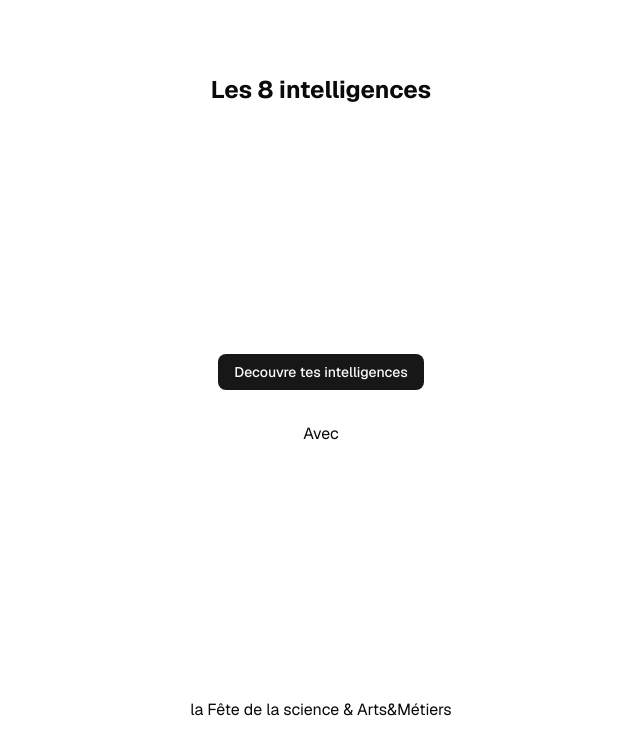
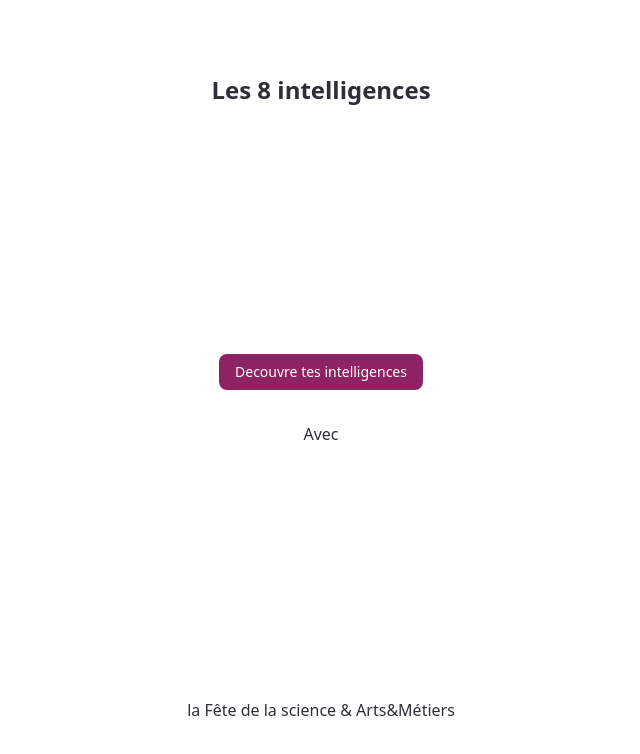
Before and after one commit to PierreJeanjacquot/8-intelligences, a Next.js app: page / in a window 1280 px wide. Shown: the top 754 px of the page, without its empty margins (319-959 px from the left). Built offline with nearby package versions, Linux system fonts and the light colour scheme.

Commit message:
style: A&M theme

```diff
--- a/src/app/globals.css
+++ b/src/app/globals.css
@@ -3,71 +3,31 @@
 
 @custom-variant dark (&:is(.dark *));
 
-@theme inline {
-  --color-background: var(--background);
-  --color-foreground: var(--foreground);
-  --font-sans: var(--font-geist-sans);
-  --font-mono: var(--font-geist-mono);
-  --color-sidebar-ring: var(--sidebar-ring);
-  --color-sidebar-border: var(--sidebar-border);
-  --color-sidebar-accent-foreground: var(--sidebar-accent-foreground);
-  --color-sidebar-accent: var(--sidebar-accent);
-  --color-sidebar-primary-foreground: var(--sidebar-primary-foreground);
-  --color-sidebar-primary: var(--sidebar-primary);
-  --color-sidebar-foreground: var(--sidebar-foreground);
-  --color-sidebar: var(--sidebar);
-  --color-chart-5: var(--chart-5);
-  --color-chart-4: var(--chart-4);
-  --color-chart-3: var(--chart-3);
-  --color-chart-2: var(--chart-2);
-  --color-chart-1: var(--chart-1);
-  --color-ring: var(--ring);
-  --color-input: var(--input);
-  --color-border: var(--border);
-  --color-destructive: var(--destructive);
-  --color-accent-foreground: var(--accent-foreground);
-  --color-accent: var(--accent);
-  --color-muted-foreground: var(--muted-foreground);
-  --color-muted: var(--muted);
-  --color-secondary-foreground: var(--secondary-foreground);
-  --color-secondary: var(--secondary);
-  --color-primary-foreground: var(--primary-foreground);
-  --color-primary: var(--primary);
-  --color-popover-foreground: var(--popover-foreground);
-  --color-popover: var(--popover);
-  --color-card-foreground: var(--card-foreground);
-  --color-card: var(--card);
-  --radius-sm: calc(var(--radius) - 4px);
-  --radius-md: calc(var(--radius) - 2px);
-  --radius-lg: var(--radius);
-  --radius-xl: calc(var(--radius) + 4px);
-}
-
 :root {
   --background: rgb(255, 255, 255);
-  --foreground: rgb(10, 10, 10);
+  --foreground: rgb(49, 45, 54);
   --card: rgb(255, 255, 255);
   --card-foreground: rgb(10, 10, 10);
   --popover: rgb(255, 255, 255);
   --popover-foreground: rgb(10, 10, 10);
-  --primary: rgb(23, 23, 23);
-  --primary-foreground: rgb(250, 250, 250);
-  --secondary: rgb(245, 245, 245);
-  --secondary-foreground: rgb(23, 23, 23);
+  --primary: rgb(141, 35, 99);
+  --primary-foreground: rgb(255, 255, 255);
+  --secondary: rgb(242, 148, 0);
+  --secondary-foreground: rgb(255, 255, 255);
   --muted: rgb(245, 245, 245);
   --muted-foreground: rgb(115, 115, 115);
-  --accent: rgb(245, 245, 245);
+  --accent: rgb(245, 245, 250);
   --accent-foreground: rgb(23, 23, 23);
   --destructive: rgb(231, 0, 11);
   --destructive-foreground: rgb(255, 255, 255);
   --border: rgb(229, 229, 229);
   --input: rgb(229, 229, 229);
   --ring: rgb(161, 161, 161);
-  --chart-1: rgb(245, 73, 0);
-  --chart-2: rgb(0, 150, 137);
-  --chart-3: rgb(16, 78, 100);
-  --chart-4: rgb(255, 185, 0);
-  --chart-5: rgb(254, 154, 0);
+  --chart-1: rgb(145, 197, 255);
+  --chart-2: rgb(58, 129, 246);
+  --chart-3: rgb(37, 99, 239);
+  --chart-4: rgb(26, 78, 218);
+  --chart-5: rgb(31, 63, 173);
   --sidebar: rgb(250, 250, 250);
   --sidebar-foreground: rgb(10, 10, 10);
   --sidebar-primary: rgb(23, 23, 23);
@@ -110,34 +70,34 @@
   --foreground: rgb(250, 250, 250);
   --card: rgb(23, 23, 23);
   --card-foreground: rgb(250, 250, 250);
-  --popover: rgb(23, 23, 23);
+  --popover: rgb(38, 38, 38);
   --popover-foreground: rgb(250, 250, 250);
-  --primary: rgb(145, 65, 172);
-  --primary-foreground: rgb(229, 229, 229);
-  --secondary: rgb(255, 120, 0);
-  --secondary-foreground: rgb(229, 229, 229);
+  --primary: rgb(229, 229, 229);
+  --primary-foreground: rgb(23, 23, 23);
+  --secondary: rgb(38, 38, 38);
+  --secondary-foreground: rgb(250, 250, 250);
   --muted: rgb(38, 38, 38);
   --muted-foreground: rgb(161, 161, 161);
-  --accent: rgb(38, 38, 38);
+  --accent: rgb(64, 64, 64);
   --accent-foreground: rgb(250, 250, 250);
   --destructive: rgb(255, 100, 103);
   --destructive-foreground: rgb(250, 250, 250);
-  --border: rgb(255, 255, 255);
-  --input: rgb(255, 255, 255);
+  --border: rgb(40, 40, 40);
+  --input: rgb(52, 52, 52);
   --ring: rgb(115, 115, 115);
-  --chart-1: rgb(20, 71, 230);
-  --chart-2: rgb(0, 188, 125);
-  --chart-3: rgb(254, 154, 0);
-  --chart-4: rgb(173, 70, 255);
-  --chart-5: rgb(255, 32, 86);
+  --chart-1: rgb(145, 197, 255);
+  --chart-2: rgb(58, 129, 246);
+  --chart-3: rgb(37, 99, 239);
+  --chart-4: rgb(26, 78, 218);
+  --chart-5: rgb(31, 63, 173);
   --sidebar: rgb(23, 23, 23);
   --sidebar-foreground: rgb(250, 250, 250);
   --sidebar-primary: rgb(20, 71, 230);
   --sidebar-primary-foreground: rgb(250, 250, 250);
   --sidebar-accent: rgb(38, 38, 38);
   --sidebar-accent-foreground: rgb(250, 250, 250);
-  --sidebar-border: rgb(255, 255, 255);
-  --sidebar-ring: rgb(115, 115, 115);
+  --sidebar-border: rgb(40, 40, 40);
+  --sidebar-ring: rgb(82, 82, 82);
   --font-sans: ui-sans-serif, system-ui, -apple-system, BlinkMacSystemFont,
     "Segoe UI", Roboto, "Helvetica Neue", Arial, "Noto Sans", sans-serif,
     "Apple Color Emoji", "Segoe UI Emoji", "Segoe UI Symbol", "Noto Color Emoji";
@@ -165,6 +125,59 @@
   --shadow-2xl: 0 1px 3px 0px hsl(0 0% 0% / 0.25);
 }
 
+@theme inline {
+  --color-background: var(--background);
+  --color-foreground: var(--foreground);
+  --color-card: var(--card);
+  --color-card-foreground: var(--card-foreground);
+  --color-popover: var(--popover);
+  --color-popover-foreground: var(--popover-foreground);
+  --color-primary: var(--primary);
+  --color-primary-foreground: var(--primary-foreground);
+  --color-secondary: var(--secondary);
+  --color-secondary-foreground: var(--secondary-foreground);
+  --color-muted: var(--muted);
+  --color-muted-foreground: var(--muted-foreground);
+  --color-accent: var(--accent);
+  --color-accent-foreground: var(--accent-foreground);
+  --color-destructive: var(--destructive);
+  --color-destructive-foreground: var(--destructive-foreground);
+  --color-border: var(--border);
+  --color-input: var(--input);
+  --color-ring: var(--ring);
+  --color-chart-1: var(--chart-1);
+  --color-chart-2: var(--chart-2);
+  --color-chart-3: var(--chart-3);
+  --color-chart-4: var(--chart-4);
+  --color-chart-5: var(--chart-5);
+  --color-sidebar: var(--sidebar);
+  --color-sidebar-foreground: var(--sidebar-foreground);
+  --color-sidebar-primary: var(--sidebar-primary);
+  --color-sidebar-primary-foreground: var(--sidebar-primary-foreground);
+  --color-sidebar-accent: var(--sidebar-accent);
+  --color-sidebar-accent-foreground: var(--sidebar-accent-foreground);
+  --color-sidebar-border: var(--sidebar-border);
+  --color-sidebar-ring: var(--sidebar-ring);
+
+  --font-sans: var(--font-sans);
+  --font-mono: var(--font-mono);
+  --font-serif: var(--font-serif);
+
+  --radius-sm: calc(var(--radius) - 4px);
+  --radius-md: calc(var(--radius) - 2px);
+  --radius-lg: var(--radius);
+  --radius-xl: calc(var(--radius) + 4px);
+
+  --shadow-2xs: var(--shadow-2xs);
+  --shadow-xs: var(--shadow-xs);
+  --shadow-sm: var(--shadow-sm);
+  --shadow: var(--shadow);
+  --shadow-md: var(--shadow-md);
+  --shadow-lg: var(--shadow-lg);
+  --shadow-xl: var(--shadow-xl);
+  --shadow-2xl: var(--shadow-2xl);
+}
+
 @layer base {
   * {
     @apply border-border outline-ring/50;
```
